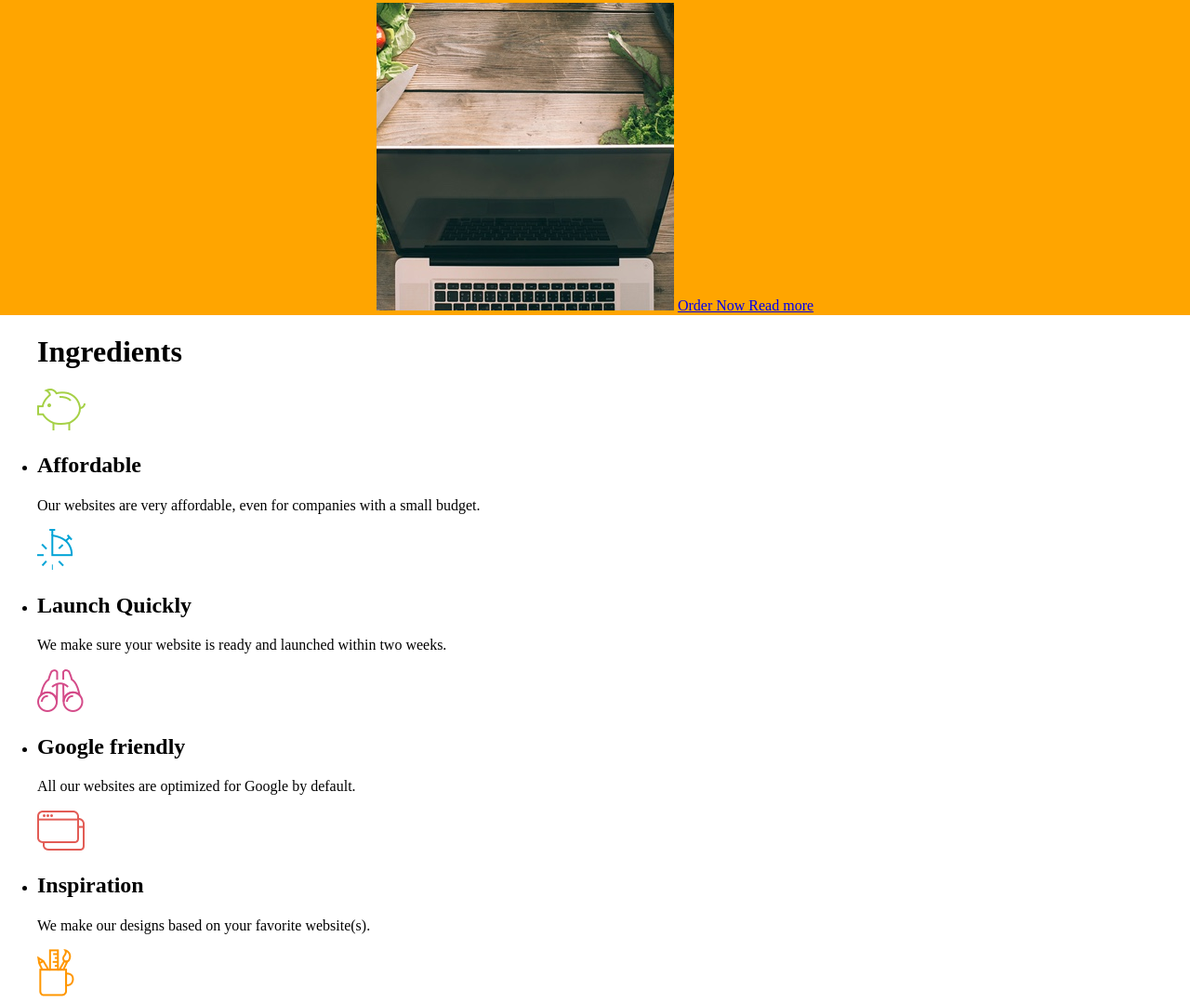
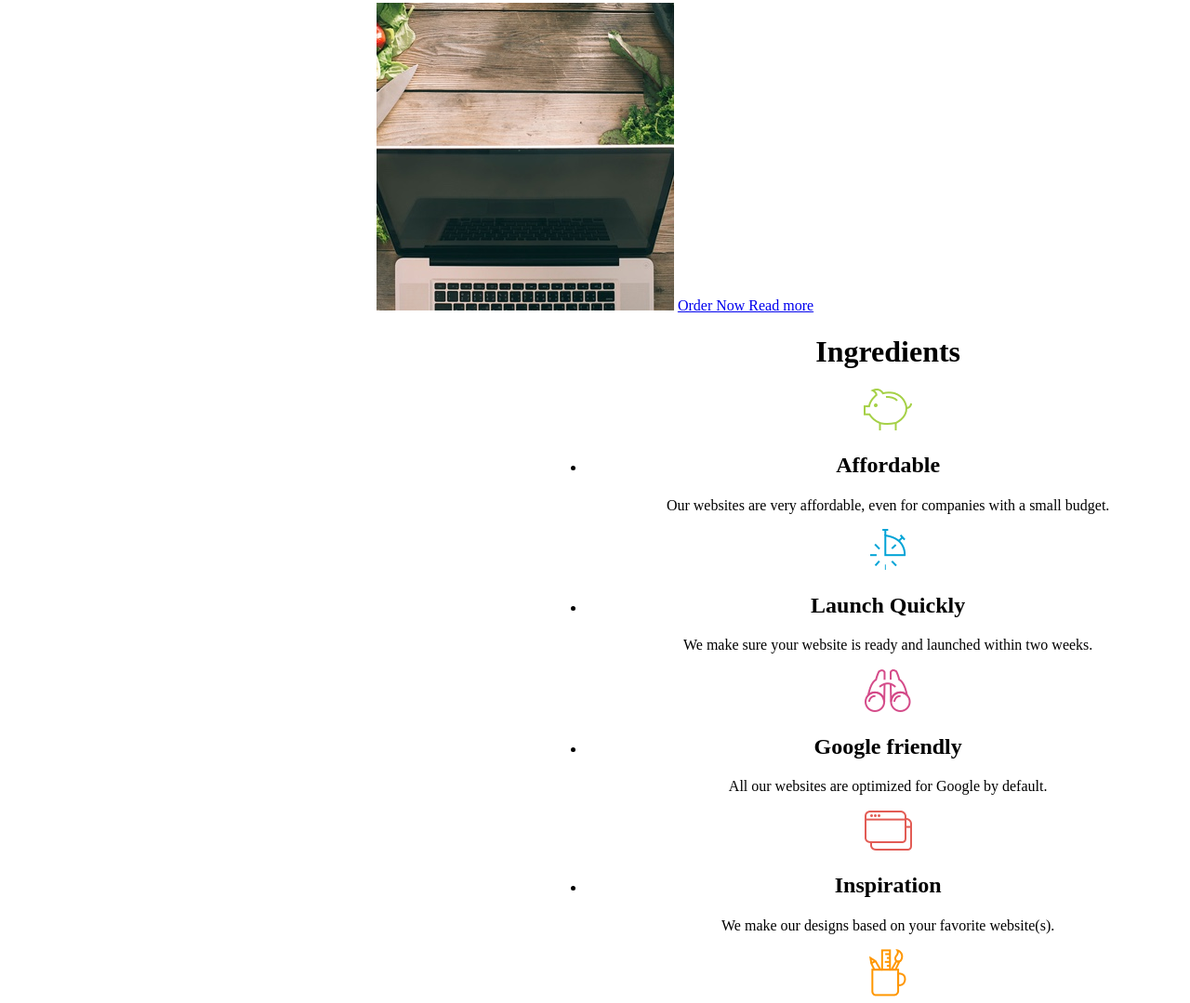
Before and after one commit to TomlinsonDesign/Homework-4, a plain HTML site: page EmilyT_Web1/index.html in a window 1280 px wide. Shown: the part 210-1289 px from the top of the page at 93% size. Drawn offline with Linux system fonts and the light colour scheme.

Commit message:
fixing problems

```diff
--- a/EmilyT_Web1/index.html
+++ b/EmilyT_Web1/index.html
@@ -26,7 +26,7 @@
 
   </header>
 
-  <section id="section1">
+  <section id="_section1">
     <div>
       <ul>
     <h1>Ingredients</h1>
@@ -61,7 +61,7 @@
       <p>We do not use templates. Everything is completely custom made.</p>
     </li>
     </ul>
-</div>
+    </div>
 
   </section>
 
@@ -118,7 +118,7 @@
   </section>
 
 
-  <section id="section-5">
+  <section id="section">
 
     <h1>Convinced? Don't wait any longer and put our chefs to work.</h1>
     <p>Do you have a quastion or do you just want to say hi? Email us on hallo@websitechef.nl.</p>
--- a/EmilyT_Web1/scss/layout/_header.scss
+++ b/EmilyT_Web1/scss/layout/_header.scss
@@ -5,7 +5,6 @@ header {
   display: grid;
   grid-template-columns: 10px auto 10px;
   grid-template-areas: ". header .";
-  background-color: orange;
   text-align:center;
 
   > div {
--- a/EmilyT_Web1/scss/sections/_section1.scss
+++ b/EmilyT_Web1/scss/sections/_section1.scss
@@ -1,15 +1,13 @@
 /* ================================
         Section 1
 ================================ */
-#section {
+#_section1 {
   display: grid;
-  grid-template-columns: 10px auto 10px;
-  grid-template-areas: ". section1 .";
-  background-color: pink;
+  grid-template-columns: -20px auto;
+  grid-template-areas: ". _section1 .";
   text-align: center;
 
   > div {
     grid-area: section1;
   }
-
 }
```
Also changed, not shown: EmilyT_Web1/css/styles.css.
